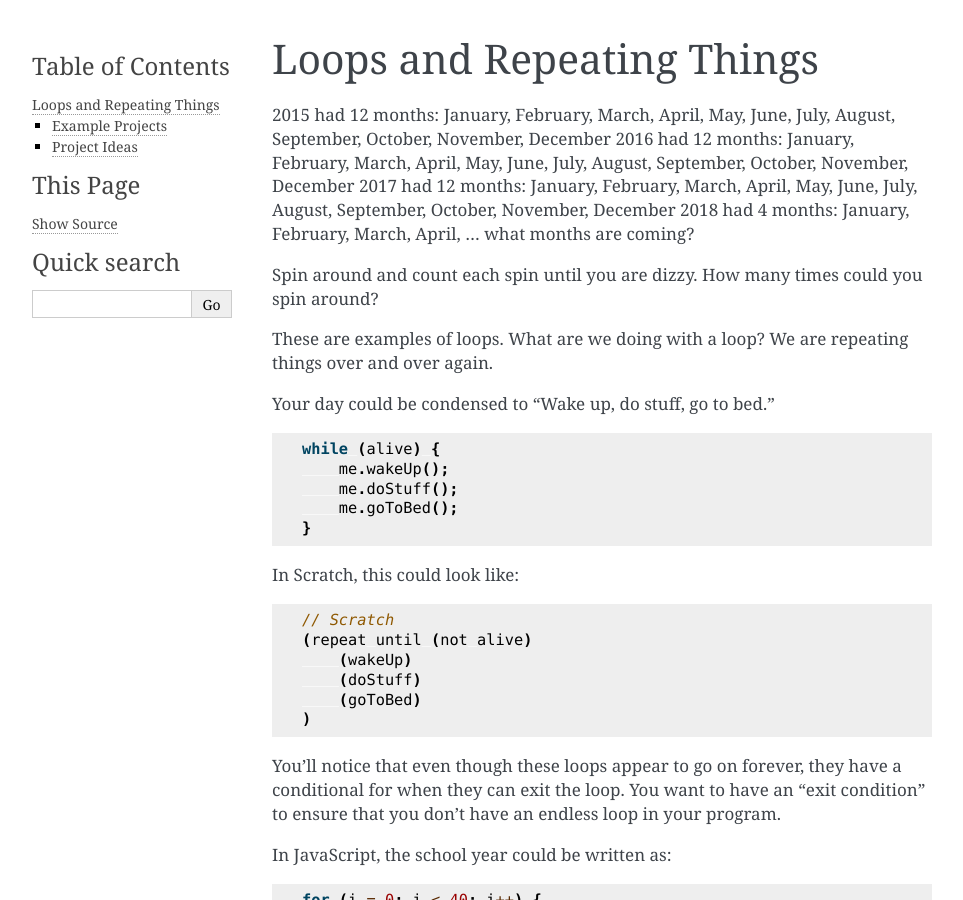
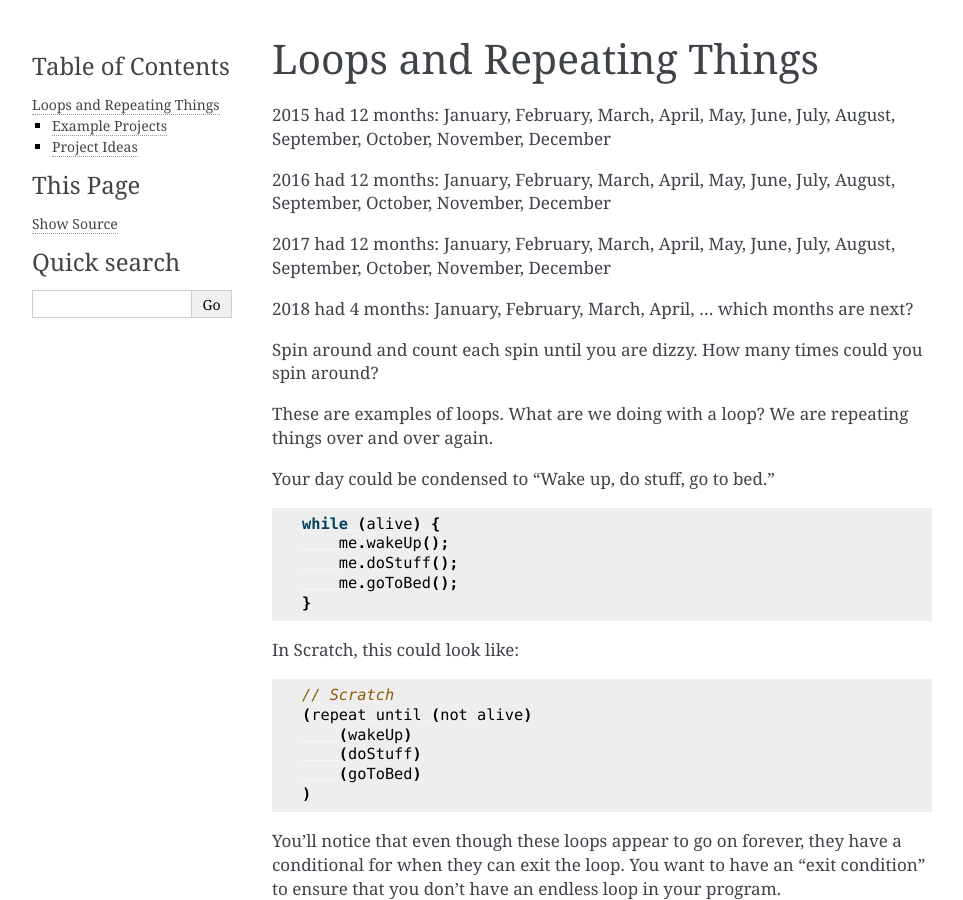
Before and after one commit to CoderDojoKC/docs, a Sphinx documentation site: the page built from source/lessons/loops.md, in a window 1280 px wide and 900 px high. Shown: the whole window, without its empty margins (148-1111 px from the left). Built offline with Sphinx 7.4.7, drawn with Linux system fonts in a browser that asks for light colours.

Commit message:
Show month repetitions on diffrent lines

```diff
--- a/source/lessons/loops.md
+++ b/source/lessons/loops.md
@@ -1,9 +1,12 @@
 # Loops and Repeating Things
 
 2015 had 12 months: January, February, March, April, May, June, July, August, September, October, November, December
+
 2016 had 12 months: January, February, March, April, May, June, July, August, September, October, November, December
+
 2017 had 12 months: January, February, March, April, May, June, July, August, September, October, November, December
-2018 had 4 months: January, February, March, April, … what months are coming?
+
+2018 had 4 months: January, February, March, April, … which months are next?
 
 Spin around and count each spin until you are dizzy. How many times could you spin around?
 
```
